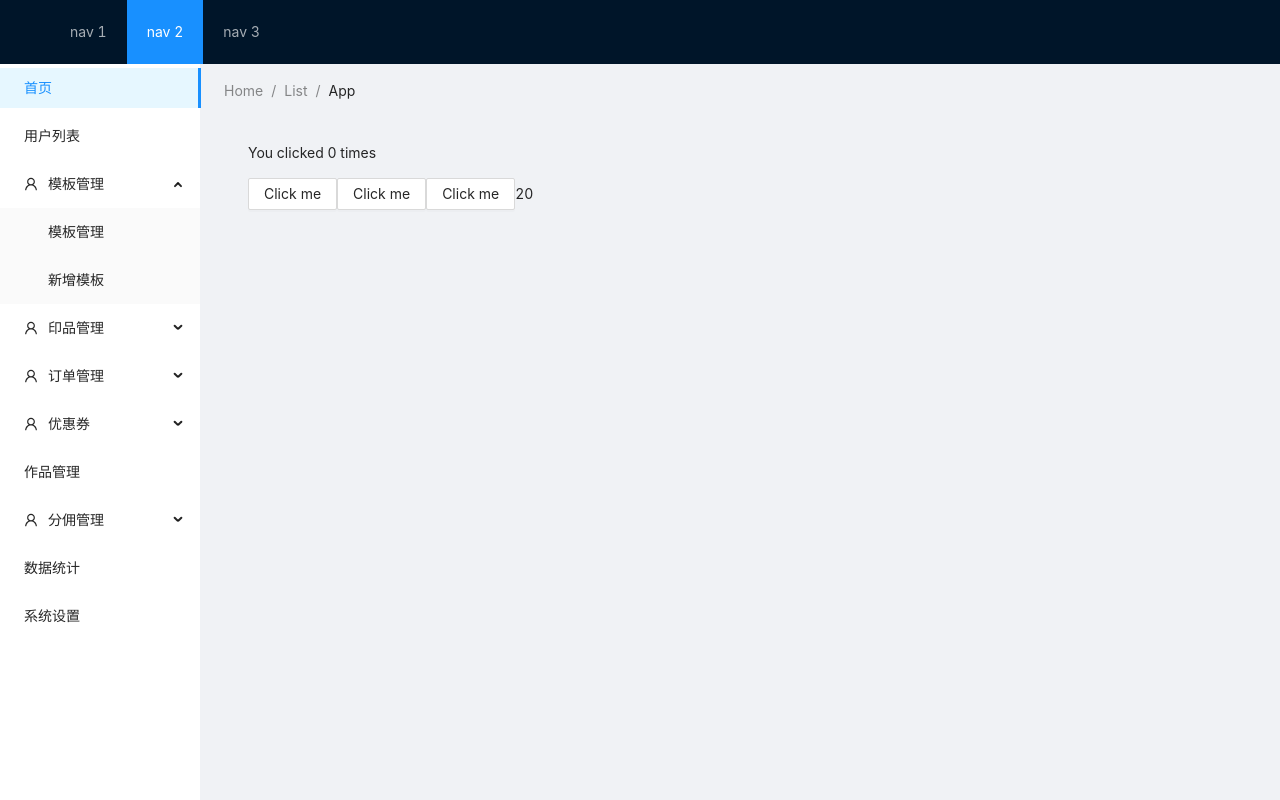
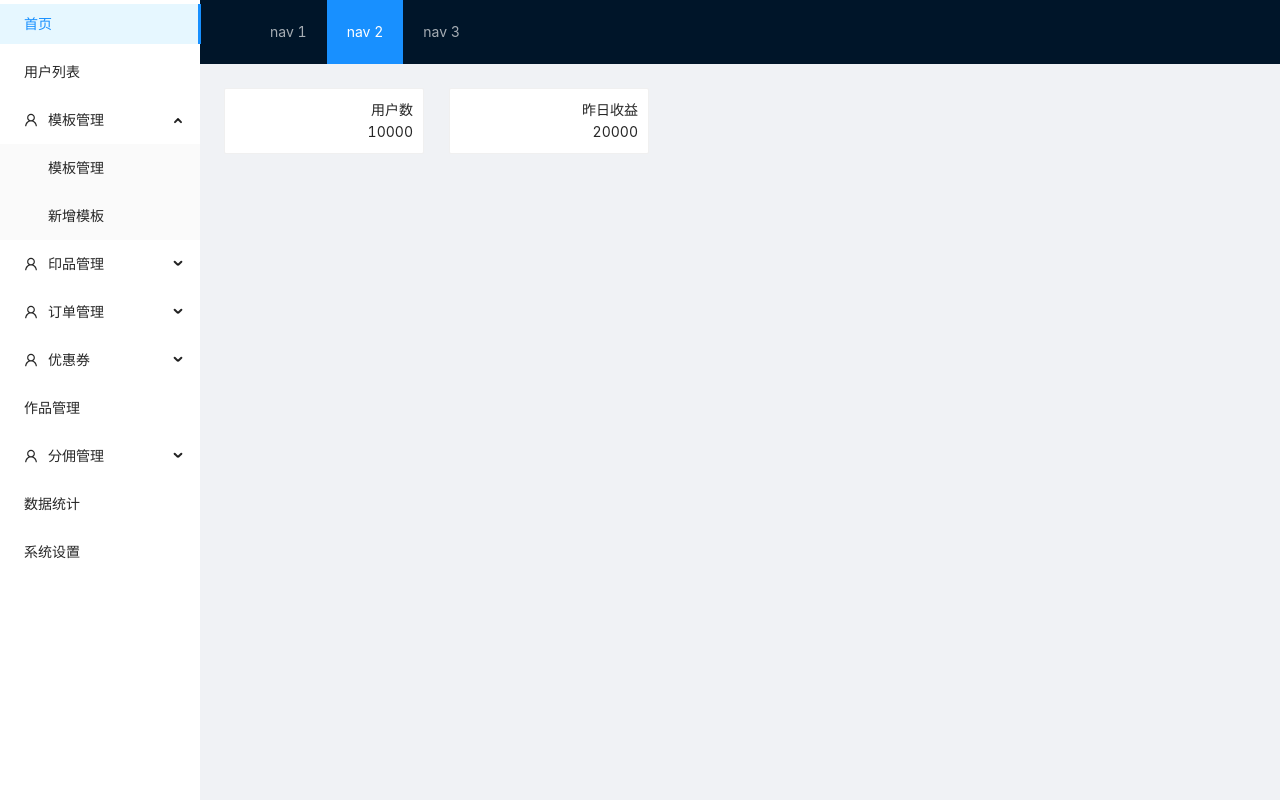
Before and after one commit to cherish553/react-admin, a React app: page /#/ in a window 1280 px wide. Built offline with nearby package versions, Linux system fonts and the light colour scheme.

Commit message:
feat:添加主页

```diff
--- a/package.json
+++ b/package.json
@@ -21,6 +21,7 @@
     "babel-preset-react-app": "^9.1.2",
     "camelcase": "^5.3.1",
     "case-sensitive-paths-webpack-plugin": "2.3.0",
+    "classnames": "^2.2.6",
     "css-loader": "3.4.2",
     "dotenv": "8.2.0",
     "dotenv-expand": "5.1.0",
@@ -144,6 +145,7 @@
     ]
   },
   "devDependencies": {
+    "@types/classnames": "^2.2.10",
     "@types/react": "^16.9.35",
     "@types/react-dom": "^16.9.8",
     "@types/react-router-dom": "^5.1.5"
--- a/src/index.scss
+++ b/src/index.scss
@@ -15,3 +15,7 @@ code {
 #root,.ant-layout{
   height: 100%;
 }
+
+.ant-card-body{
+  padding:10px
+}
--- /dev/null
+++ b/src/layout/Sider/index.tsx
@@ -0,0 +1,57 @@
+import React from "react";
+import { Layout, Menu } from "antd";
+import { UserOutlined } from "@ant-design/icons";
+import { useHistory } from "react-router-dom";
+
+const { SubMenu } = Menu;
+const { Sider } = Layout;
+const Siders = () => {
+  let router = useHistory();
+  const jumpToPage=(url:string)=>{
+    router.push(url)
+  }
+  return (
+    <Sider width={200} className="site-layout-background">
+      <Menu
+        mode="inline"
+        defaultSelectedKeys={["1"]}
+        defaultOpenKeys={["sub1"]}
+        style={{ height: "100%", borderRight: 0 }}
+      >
+        {/*  */}
+        {/*  */}
+        <Menu.Item key="1" onClick={() => jumpToPage("/")}>首页</Menu.Item>
+        <Menu.Item key="2" onClick={() => jumpToPage("/userList")}>用户列表</Menu.Item>
+        <SubMenu key="sub1" icon={<UserOutlined />} title="模板管理">
+          <Menu.Item key="5">模板管理</Menu.Item>
+          <Menu.Item key="6">新增模板</Menu.Item>
+        </SubMenu>
+        <SubMenu key="sub2" icon={<UserOutlined />} title="印品管理">
+          <Menu.Item key="7">印品管理</Menu.Item>
+          <Menu.Item key="8">类目管理</Menu.Item>
+          <Menu.Item key="9">新增印品</Menu.Item>
+          <Menu.Item key="10">印品规格组合</Menu.Item>
+        </SubMenu>
+        <SubMenu key="sub3" icon={<UserOutlined />} title="订单管理">
+          <Menu.Item key="11">订单管理</Menu.Item>
+          <Menu.Item key="12">评价管理</Menu.Item>
+          <Menu.Item key="13">批量发货</Menu.Item>
+          <Menu.Item key="14">售后管理</Menu.Item>
+        </SubMenu>
+        <SubMenu key="sub4" icon={<UserOutlined />} title="优惠券">
+          <Menu.Item key="15">优惠券</Menu.Item>
+          <Menu.Item key="16">添加优惠券</Menu.Item>
+          <Menu.Item key="17">新用户优惠券</Menu.Item>
+        </SubMenu>
+        <Menu.Item key="18">作品管理</Menu.Item>
+        <SubMenu key="sub5" icon={<UserOutlined />} title="分佣管理">
+          <Menu.Item key="19">分佣管理</Menu.Item>
+          <Menu.Item key="20">提现申请记录</Menu.Item>
+        </SubMenu>
+        <Menu.Item key="21">数据统计</Menu.Item>
+        <Menu.Item key="22">系统设置</Menu.Item>
+      </Menu>
+    </Sider>
+  );
+};
+export default Siders;
--- /dev/null
+++ b/src/page/home/index.module.scss
@@ -0,0 +1,20 @@
+@import '@/style/index.scss';
+
+.cardlLyout {
+    @include flex(flex-start);
+    .card {
+        @include flex;
+
+    }
+
+    .width50 {
+        width: 50%;
+    }
+    .mr25{
+        margin-right: 25px;
+    }
+
+    .textRight {
+        text-align: right;
+    }
+}
--- a/src/page/home/index.tsx
+++ b/src/page/home/index.tsx
@@ -1,25 +1,43 @@
 import React, { useState, useEffect } from "react";
-import { Button } from "antd";
+import { useHistory } from "react-router-dom";
+
+import style from "./index.module.scss";
+import classnames from 'classnames';
+import { Card } from "antd";
+interface HomeList {
+  title: string;
+  count: number;
+}
 export default function Home() {
-  const [page, setPage] = useState(0);
-  const [size, setSize] = useState(20);
-
-  // Similar to componentDidMount and componentDidUpdate:
+  const router = useHistory()
   useEffect(() => {
-
+    console.log(router)
     // Update the document title using the browser API
     // document.title = `You clicked ${count} times`;
-  },[page])
-  const chifan=()=>{
-    setPage(1)
-  }
+  },[router])
+  const [homeList, setList] = useState([
+    {
+      title: "用户数",
+      count: 10000,
+    },
+    {
+      title: "昨日收益",
+      count: 20000,
+    },
+  ]);
   return (
-    <div>
-      <p>You clicked {page} times</p>
-      <Button type='default' onClick={() => setPage(page + 1)}>Click me</Button>
-      <Button type='default' onClick={() => setSize(size + 1)}>Click me</Button>
-      <Button onClick={() => chifan()}>Click me</Button>
-      {size}
+    <div className={style.cardlLyout}>
+      {homeList.map((item: HomeList) => (
+        <Card className={style.mr25} key={item.title} style={{ width: 200 }}>
+          <div className={classnames(style.textRight,style.card)}>
+            <div className={style.width50}></div>
+            <div className={style.width50}>
+              <div> {item.title}</div>
+              <div> {item.count}</div>
+            </div>
+          </div>
+        </Card>
+      ))}
     </div>
   );
 }
--- /dev/null
+++ b/src/page/userList/index.module.scss
@@ -0,0 +1,5 @@
+@import '@/style/index.scss';
+
+.w100{
+    width: 100%;
+}
--- /dev/null
+++ b/src/page/userList/index.tsx
@@ -0,0 +1,17 @@
+import React, { useState, useEffect } from "react";
+import style from "./index.module.scss";
+import classnames from 'classnames';
+import { Card } from "antd";
+interface HomeList {
+  title: string;
+  count: number;
+}
+export default function userList() {
+    return(
+        <div>
+        <Card className={style.w100}>
+
+        </Card>
+        </div>
+    )
+}
--- a/src/router/index.tsx
+++ b/src/router/index.tsx
@@ -1,76 +1,33 @@
-import React from "react";
+import React,{useEffect} from "react";
 import { HashRouter, Route, Switch } from "react-router-dom";
 import Home from "@/page/home";
-import Detail from "@/page/detail";
+import userList from "@/page/userList";
+import Sider from "@/layout/Sider";
 
-import { Layout, Menu, Breadcrumb } from "antd";
-import {
-  UserOutlined,
-  LaptopOutlined,
-  NotificationOutlined,
-} from "@ant-design/icons";
+import { Layout, Menu } from "antd";
 
-const { SubMenu } = Menu;
-const { Header, Content, Sider } = Layout;
+const { Header, Content } = Layout;
 
-const BasicRoute = () => (
+const BasicRoute = () => {
+  return (
     <HashRouter>
       <Switch>
         <Layout>
+          <Layout>
+            <Sider></Sider>
+            <Layout>
               <Header className="header">
                 <div className="logo" />
-          <Menu theme="dark" mode="horizontal" defaultSelectedKeys={["2"]}>
+                <Menu
+                  theme="dark"
+                  mode="horizontal"
+                  defaultSelectedKeys={["2"]}
+                >
                   <Menu.Item key="1">nav 1</Menu.Item>
                   <Menu.Item key="2">nav 2</Menu.Item>
                   <Menu.Item key="3">nav 3</Menu.Item>
                 </Menu>
               </Header>
-        <Layout>
-          <Sider width={200} className="site-layout-background">
-            <Menu
-              mode="inline"
-              defaultSelectedKeys={["1"]}
-              defaultOpenKeys={["sub1"]}
-              style={{ height: "100%", borderRight: 0 }}
-            >
-              <Menu.Item key="1">首页</Menu.Item>
-              <Menu.Item key="2">用户列表</Menu.Item>
-              <SubMenu key="sub1" icon={<UserOutlined />} title="模板管理">
-                <Menu.Item key="5">模板管理</Menu.Item>
-                <Menu.Item key="6">新增模板</Menu.Item>
-              </SubMenu>
-              <SubMenu key="sub2" icon={<UserOutlined />} title="印品管理">
-                <Menu.Item key="7">印品管理</Menu.Item>
-                <Menu.Item key="8">类目管理</Menu.Item>
-                <Menu.Item key="9">新增印品</Menu.Item>
-                <Menu.Item key="10">印品规格组合</Menu.Item>
-              </SubMenu>
-              <SubMenu key="sub3" icon={<UserOutlined />} title="订单管理">
-                <Menu.Item key="11">订单管理</Menu.Item>
-                <Menu.Item key="12">评价管理</Menu.Item>
-                <Menu.Item key="13">批量发货</Menu.Item>
-                <Menu.Item key="14">售后管理</Menu.Item>
-              </SubMenu>
-              <SubMenu key="sub4" icon={<UserOutlined />} title="优惠券">
-                <Menu.Item key="15">优惠券</Menu.Item>
-                <Menu.Item key="16">添加优惠券</Menu.Item>
-                <Menu.Item key="17">新用户优惠券</Menu.Item>
-              </SubMenu>
-              <Menu.Item key="18">作品管理</Menu.Item>
-              <SubMenu key="sub5" icon={<UserOutlined />} title="分佣管理">
-                <Menu.Item key="19">分佣管理</Menu.Item>
-                <Menu.Item key="20">提现申请记录</Menu.Item>
-              </SubMenu>
-              <Menu.Item key="21">数据统计</Menu.Item>
-              <Menu.Item key="22">系统设置</Menu.Item>
-            </Menu>
-          </Sider>
-          <Layout style={{ padding: "0 24px 24px" }}>
-            <Breadcrumb style={{ margin: "16px 0" }}>
-              <Breadcrumb.Item>Home</Breadcrumb.Item>
-              <Breadcrumb.Item>List</Breadcrumb.Item>
-              <Breadcrumb.Item>App</Breadcrumb.Item>
-            </Breadcrumb>
               <Content
                 className="site-layout-background"
                 style={{
@@ -80,7 +37,7 @@ const BasicRoute = () => (
                 }}
               >
                 <Route exact path="/" component={Home} />
-              <Route exact path="/detail" component={Detail} />
+                <Route exact path="/userList" component={userList} />
               </Content>
             </Layout>
           </Layout>
@@ -89,5 +46,6 @@ const BasicRoute = () => (
       </Switch>
     </HashRouter>
   );
+};
 
 export default BasicRoute;
--- /dev/null
+++ b/src/style/index.scss
@@ -0,0 +1,11 @@
+@mixin flex($value: space-between, $align:center) {
+    display: flex;
+    justify-content: $value;
+    align-items: $align;
+}
+
+@mixin borderBox($padding) {
+    width: 100%;
+    box-sizing: border-box;
+    padding: $padding
+}
```
Also changed, not shown: index.tsx (added, +25 -0 lines). Lines whose indentation alone changed are shown as unchanged.
